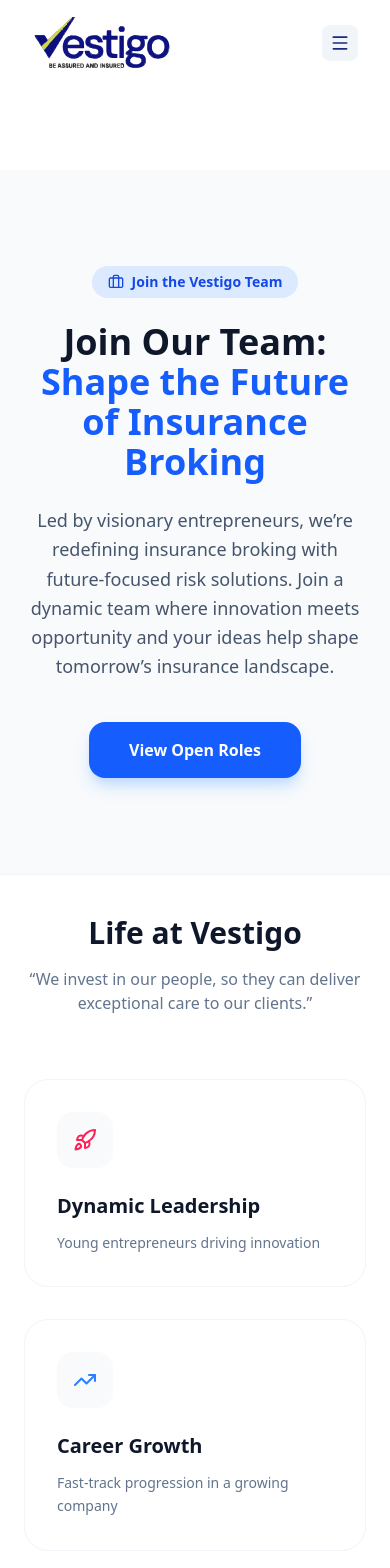
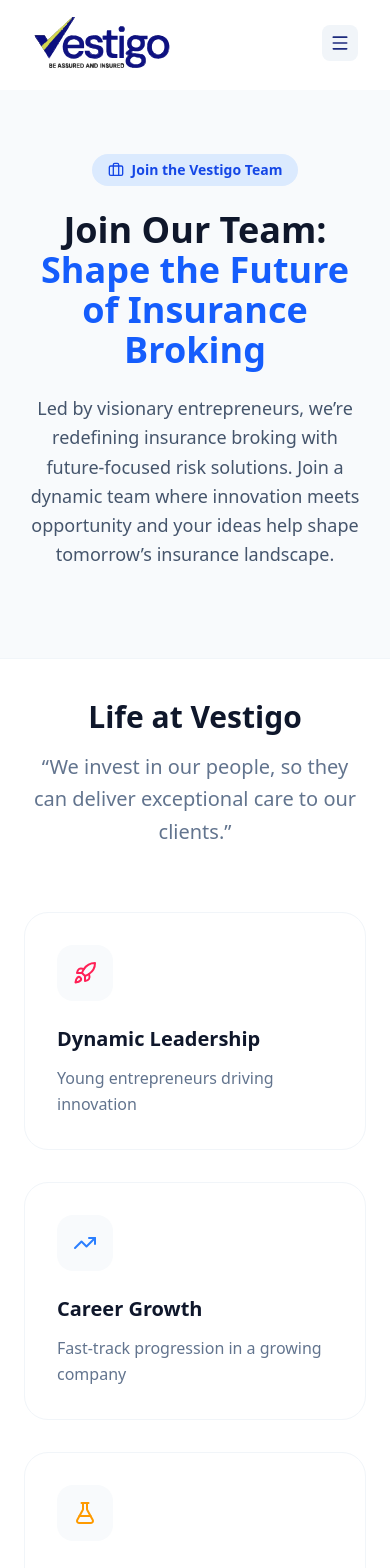
Before and after one commit to mogarohan/vtc, a Next.js app: page /careers in a window 390 px wide. Shown: the top 1568 px of the page. Built offline with nearby package versions, Linux system fonts and the light colour scheme.

Commit message:
changes in career, about and all

```diff
--- a/app/careers/page.jsx
+++ b/app/careers/page.jsx
@@ -62,9 +62,9 @@
   ];
 
   return (
-    <main className="min-h-screen bg-white pt-20">
+    <main className="min-h-screen bg-white">
       {/* Hero Section */}
-      <section className="bg-slate-50 py-24 px-6 border-b border-slate-100">
+      <section className="bg-slate-50 py-16 px-6 border-b border-slate-100">
         <div className="max-w-7xl mx-auto text-center">
           <motion.div
             initial={{ opacity: 0, scale: 0.9 }}
@@ -79,15 +79,12 @@
               Shape the Future of Insurance Broking
             </span>
           </h1>
-          <p className="text-lg md:text-xl text-slate-600 max-w-3xl mx-auto mb-10 leading-relaxed">
+          <p className="text-lg md:text-xl text-slate-600 max-w-3xl mx-auto mb-6 leading-relaxed">
             Led by visionary entrepreneurs, we’re redefining insurance broking
             with future-focused risk solutions. Join a dynamic team where
             innovation meets opportunity and your ideas help shape tomorrow’s
             insurance landscape.
           </p>
-          <button className="bg-blue-600 hover:bg-blue-700 text-white px-10 py-4 rounded-2xl font-bold shadow-lg shadow-blue-200 transition-all">
-            View Open Roles
-          </button>
         </div>
       </section>
 
@@ -98,7 +95,7 @@
             <h2 className="text-3xl font-bold text-slate-900 mb-4">
               Life at Vestigo
             </h2>
-            <p className="text-slate-500">
+            <p className="text-slate-500 text-xl leading-relaxed">
               “We invest in our people, so they can deliver exceptional care to
               our clients.”
             </p>
@@ -116,7 +113,7 @@
                 <h3 className="text-xl font-bold text-slate-900 mb-3">
                   {item.title}
                 </h3>
-                <p className="text-slate-500 text-sm leading-relaxed">
+                <p className="text-slate-500 text-md leading-relaxed">
                   {item.desc}
                 </p>
               </div>
@@ -129,7 +126,7 @@
       <section className="py-10 px-6 bg-slate-50 rounded-[3rem] mx-4 md:mx-10 mb-24">
         <div className="mt-16 text-center p-12 bg-white rounded-[2rem] border border-dashed border-slate-300">
           <h4 className="text-xl font-bold text-slate-800 mb-2">
-            Don't see a perfect fit?
+            Don&apos;t see a perfect fit?
           </h4>
           <p className="text-slate-500 mb-6">
             “Send us your CV, and we’ll get in touch when a relevant opportunity
--- a/app/company/whoweare/page.jsx
+++ b/app/company/whoweare/page.jsx
@@ -299,7 +299,7 @@
                 key={i}
                 className="bg-white p-10 rounded-3xl border border-sky-100 shadow-sm"
               >
-                <ShieldCheck className="text-blue-600 mb-4" size={40} />
+                <ShieldCheck className="text-blue-600 mb-4 mx-auto" size={40} />
                 <h3 className="text-lg font-black text-slate-900">{item}</h3>
               </div>
             ))}
@@ -361,7 +361,7 @@
                     {item.title}
                   </h3>
 
-                  <p className="text-slate-600 text-sm leading-relaxed">
+                  <p className="text-slate-600 text-md leading-relaxed">
                     {item.desc}
                   </p>
                 </div>
@@ -468,7 +468,7 @@
                     {item.title}
                   </h3>
 
-                  <p className="text-slate-600 text-sm leading-relaxed mb-6">
+                  <p className="text-slate-600 text-md leading-relaxed mb-6">
                     {item.desc}
                   </p>
                 </div>
--- a/app/industries/greenenergy/page.jsx
+++ b/app/industries/greenenergy/page.jsx
@@ -76,15 +76,16 @@
       {/* 3. TECHNOLOGY GRID: Blue Cards */}
       <section className="py-14 px-6 bg-[#F8FAFC]">
         <div className="max-w-7xl mx-auto">
-          <div className="flex flex-col md:flex-row justify-between items-end mb-16 gap-6 text-center md:text-left">
-            <div className="max-w-xl">
+          <div className="text-center mb-16 max-w-2xl mx-auto">
+            <div className="text-center mb-10">
               <h2 className="text-4xl font-black text-slate-900 mb-4">
                 Energy Sector Risks
               </h2>
-              <p className="text-slate-500">
+              <p className="text-slate-500 mb-4">
                 Scalable renewable infrastructure designed for heavy industrial
                 use.
               </p>
+              <div className="h-1.5 w-20 bg-blue-600 mx-auto rounded-full"></div>
             </div>
             <div className="h-px flex-1 bg-slate-200 mb-4 mx-8 hidden md:block"></div>
           </div>
--- a/app/industries/it/page.jsx
+++ b/app/industries/it/page.jsx
@@ -18,7 +18,9 @@
   Scale,
   FileWarning,
   ChevronDown,
-  Lock, Building2, Users,
+  Lock,
+  Building2,
+  Users,
 } from "lucide-react";
 
 const fadeUp = {
@@ -125,10 +127,9 @@
                   <h3 className="text-2xl font-bold text-slate-900 mb-4 tracking-tight">
                     {sector.name}
                   </h3>
-                  <p className="text-slate-500 text-sm leading-relaxed mb-8 font-sans">
+                  <p className="text-slate-500 text-md leading-relaxed mb-8 font-sans">
                     {sector.desc}
                   </p>
-
                 </div>
               );
             })}
@@ -148,10 +149,9 @@
                     <h3 className="text-2xl font-bold text-slate-900 mb-4 tracking-tight">
                       {sector.name}
                     </h3>
-                    <p className="text-slate-500 text-sm leading-relaxed mb-8 font-sans">
+                    <p className="text-slate-500 text-md leading-relaxed mb-8 font-sans">
                       {sector.desc}
                     </p>
-
                   </div>
                 );
               })}
@@ -238,9 +238,7 @@
           </div>
 
           {/* NOTE Section */}
-    <div
-      className="mt-12 bg-[#0F172A] border-l-4 border-blue-600 px-6 py-5 text-white font-medium rounded-r-lg"
-    >
+          <div className="mt-12 bg-[#0F172A] border-l-4 border-blue-600 px-6 py-5 text-white font-medium rounded-r-lg">
             Protecting your technology business requires more than standard
             policies — it demands specialist insurance solutions designed for
             the digital age and India&apos;s unique regulatory landscape.
```
Lines whose indentation alone changed are shown as unchanged.
